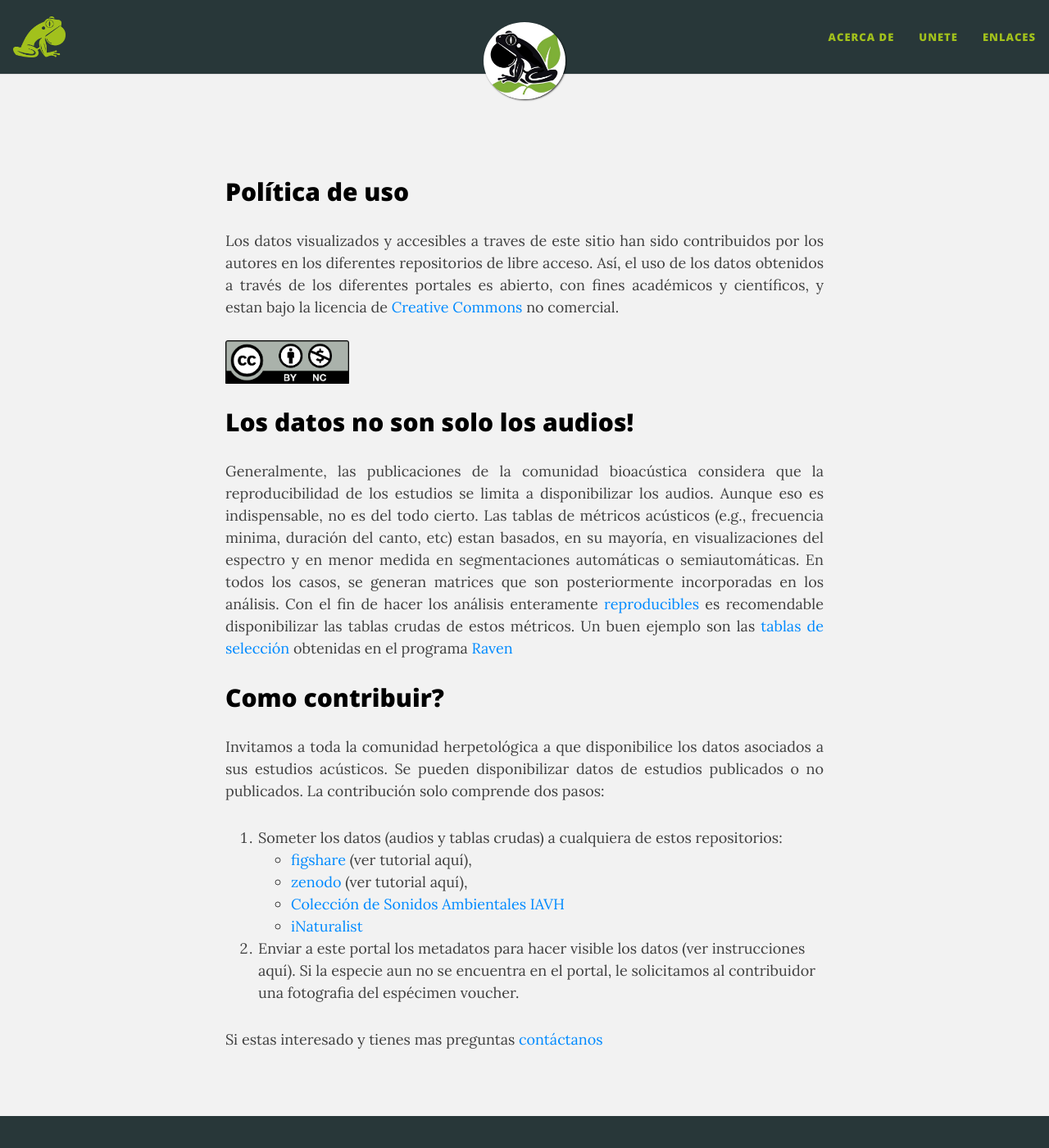
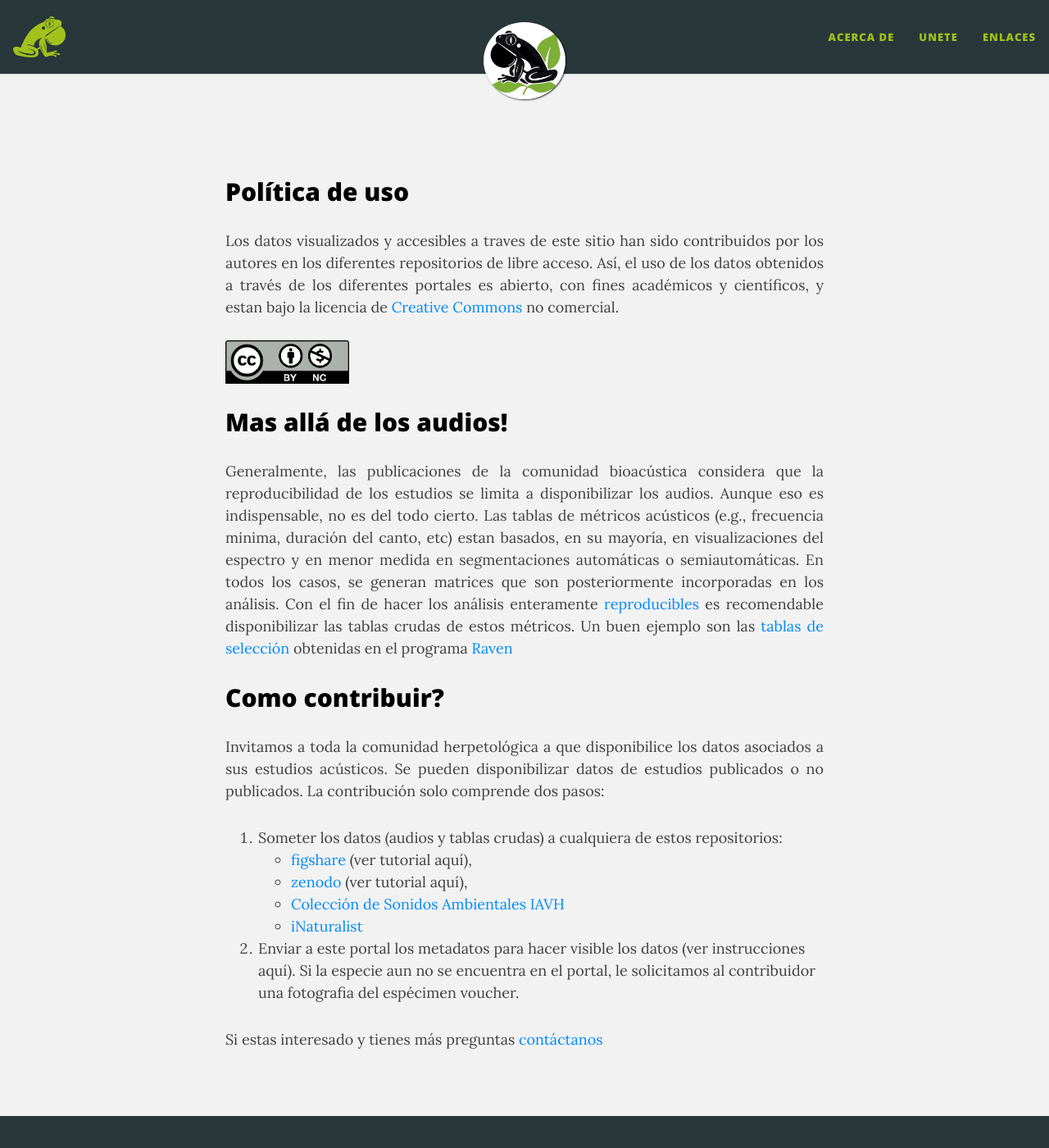
Before and after one commit to colombianfrogs/sounds, a Jekyll site: the page built from docs/unete.md, in a window 1280 px wide and 1400 px high. Shown: the whole window at 82% size. Built offline with Jekyll 4.4.1, drawn with Linux system fonts in a browser that asks for light colours.

Commit message:
Update unete.md

```diff
--- a/docs/unete.md
+++ b/docs/unete.md
@@ -42,7 +42,7 @@ Los datos visualizados y accesibles a traves de este sitio han sido contribuidos
 <br><br>
 <img src="{{ site.baseurl }}/images/by-nc.png" style="width:4cm;">
 
-## Los datos no son solo los audios!
+## Mas allá de los audios!
 Generalmente, las publicaciones de la comunidad bioacústica considera que la reproducibilidad de los estudios se limita a disponibilizar los audios. Aunque eso es indispensable, no es del todo cierto. Las tablas de métricos acústicos (e.g., frecuencia minima, duración del canto, etc) estan basados, en su mayoría, en visualizaciones del espectro y en menor medida en segmentaciones automáticas o semiautomáticas. En todos los casos, se generan matrices que son posteriormente incorporadas en los análisis. Con el fin de hacer los análisis enteramente [reproducibles](https://book.the-turing-way.org/index.html) es recomendable disponibilizar las tablas crudas de estos métricos. Un buen ejemplo son las [tablas de selección](https://www.ravensoundsoftware.com/video-tutorials/espanol/02-espanol-selections-and-measurements/) obtenidas en el programa [Raven](https://store.birds.cornell.edu/collections/raven-sound-software)
 
 ## Como contribuir?
@@ -57,4 +57,4 @@ Invitamos a toda la comunidad herpetológica a que disponibilice los datos asoci
 2. Enviar a este portal los metadatos para hacer visible los datos (ver instrucciones aquí). Si la especie aun no se encuentra en el portal, le solicitamos al contribuidor una fotografia del espécimen voucher.
 
 
-Si estas interesado y tienes mas preguntas <a href="mailto:sonidos.anfibios.colombia@gmail.com">contáctanos</a>
+Si estas interesado y tienes más preguntas <a href="mailto:sonidos.anfibios.colombia@gmail.com">contáctanos</a>
```
